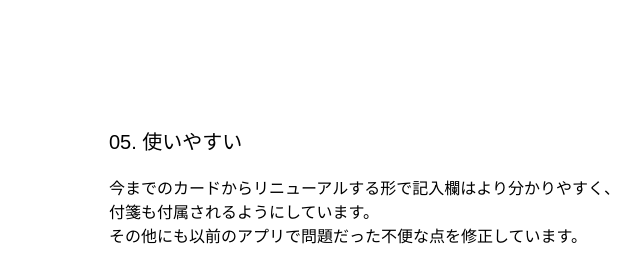
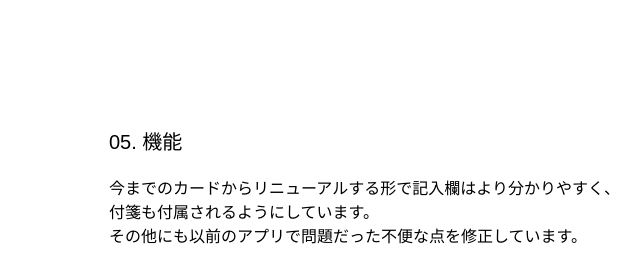
Before and after one commit to ming-elly/GlobalDesign_2022, a plain HTML site: page cuttie.html in a window 1280 px wide. Shown: the part 3740-4007 px from the top of the page, 475-1115 px from the left. Drawn offline with nearby package versions, Linux system fonts and the light colour scheme; some packages are replaced by stand-ins of ours; a script that the page names is missing; a web font is replaced by a local one.

Commit message:
last update

```diff
--- a/cuttie.html
+++ b/cuttie.html
@@ -138,7 +138,7 @@
       <div class="flexcuttie">
         <img src="images/cuttie/func.png" width="25%" height="25%">
         <div class="flexTxtl">
-          <h3>05. 使いやすい</h3>
+          <h3>05. 機能</h3>
           <p>
             今までのカードからリニューアルする形で記入欄はより分かりやすく、付箋も付属されるようにしています。<br>その他にも以前のアプリで問題だった不便な点を修正しています。
           </p>
```
